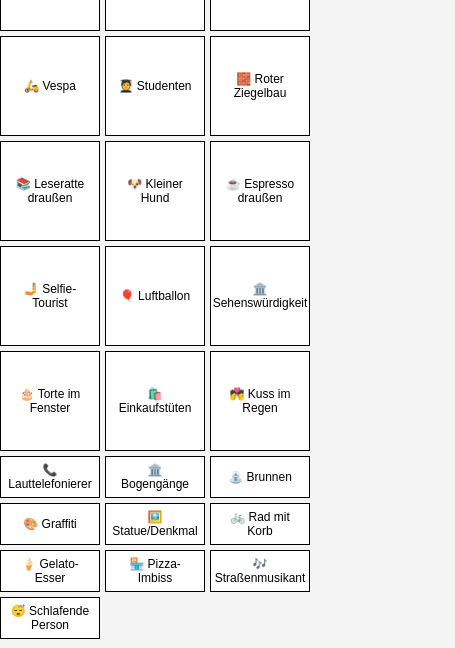
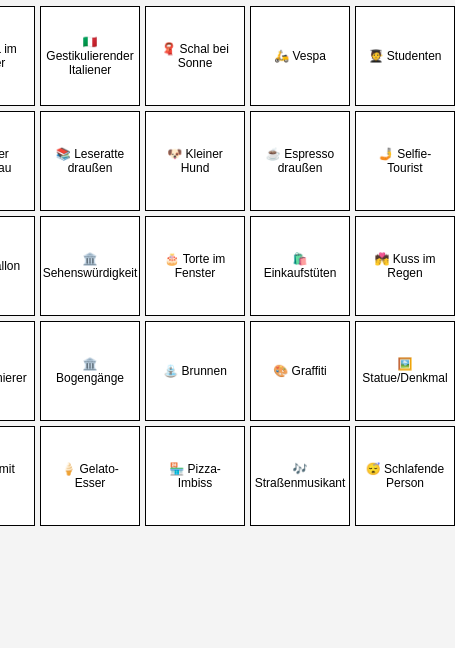
Before and after one commit to turtlecoding-lab/bologna-bingo, a plain HTML site: page index.html in a window 390 px wide. Shown: the part 196-844 px from the top of the page, 455 px wide, since content can reach past the window. Drawn offline with Linux system fonts and the light colour scheme.

Commit message:
Update style.css

```diff
--- a/style.css
+++ b/style.css
@@ -14,9 +14,9 @@ body {
 
 .grid {
   display: grid;
-  grid-template-columns: repeat(5, 150px);
-  grid-template-rows: repeat(5, 150px);
-  gap: 5px;
+  grid-template-columns: repeat(5, 100px); /* Felder bleiben 100px groß */
+  grid-template-rows: repeat(5, 100px);    /* Felder bleiben 100px hoch */
+  gap: 5px; /* Etwas mehr Abstand zwischen den Feldern */
 }
 
 .bingo-tile {
@@ -25,8 +25,8 @@ body {
   align-items: center;
   background-color: #fff;
   border: 1px solid #000;
-  font-size: 16px;
-  padding: 10px;
+  font-size: 12px; /* Schriftgröße auf 12px reduziert */
+  padding: 8px; /* Mehr Padding */
   text-align: center;
   cursor: pointer;
   user-select: none;
@@ -41,29 +41,3 @@ body {
   background-color: #4CAF50; /* Grüner Hintergrund */
   color: white; /* Weißer Text */
 }
-
-/* Media Query für kleinere Geräte (z.B. Smartphones) */
-@media screen and (max-width: 768px) {
-  .grid {
-      grid-template-columns: repeat(4, 120px); /* Weniger Spalten für kleinere Bildschirme */
-      grid-template-rows: repeat(5, 120px); /* Kleinere Zeilenhöhe */
-  }
-
-  .bingo-tile {
-      font-size: 14px; /* Kleinere Schriftgröße */
-      padding: 8px; /* Weniger Padding */
-  }
-}
-
-/* Media Query für noch kleinere Geräte (z.B. Smartphones im Hochformat) */
-@media screen and (max-width: 480px) {
-  .grid {
-      grid-template-columns: repeat(3, 100px); /* Noch weniger Spalten */
-      grid-template-rows: repeat(5, 100px); /* Noch kleinere Zeilenhöhe */
-  }
-
-  .bingo-tile {
-      font-size: 12px; /* Noch kleinere Schriftgröße */
-      padding: 6px; /* Noch weniger Padding */
-  }
-}
```
